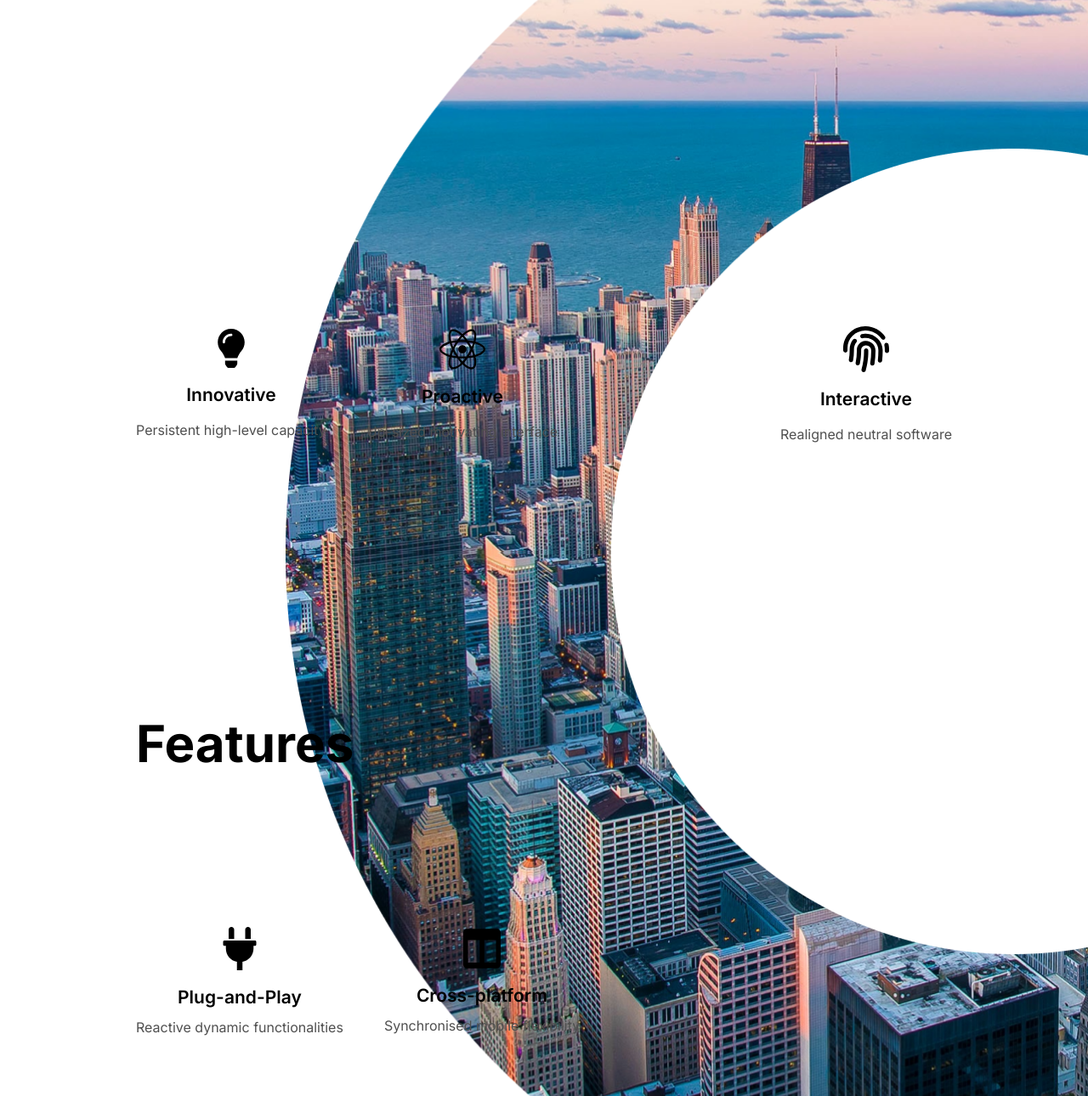
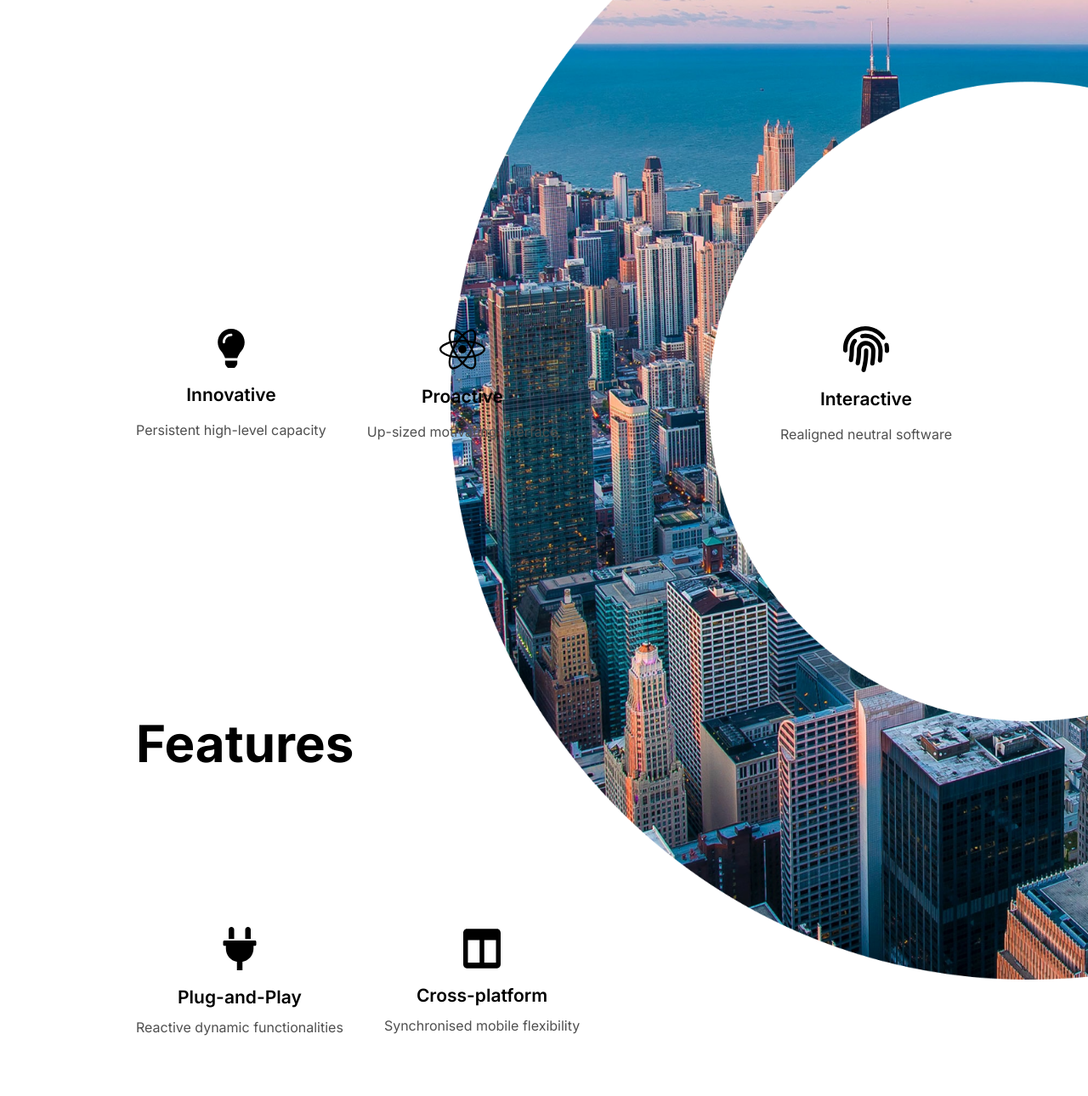
Before and after one commit to MariiaTyshkovets/Shade, a plain HTML site: page index.html in a window 1280 px wide. Shown: the part 468-1758 px from the top of the page at 85% size. Drawn offline with Linux system fonts and the light colour scheme.

Commit message:
little changes

```diff
--- a/index.html
+++ b/index.html
@@ -31,8 +31,12 @@
             <section class="main__banner">
                 <h2>Landing Page that</h2>
                 <h1>Increase your sells</h1>
-                <img src="img/town-top.png" alt="Town" class="background-image-top">
-                <img src="img/town-bottom.png" alt="Town" class="background-image-bottom">
+                <div class="background-image-top">
+                    <img src="img/town-top.png" alt="Town">
+                </div>
+                <div class="background-image-bottom">
+                    <img src="img/town-bottom.png" alt="Town">
+                </div>
                 <div class="increasing">
                     <div class="increasing__items">
                         <div class="increasing__item">
--- a/styles/_main.scss
+++ b/styles/_main.scss
@@ -12,19 +12,19 @@
 }
 
 .background-image-top {
+    width: 750px;
     position: absolute;
     top: 260px;
     right: 0px;
     z-index: -1;
-    width: 700px;
 }
 
 .background-image-bottom {
+    width: 750px;
     position: absolute;
-    top: 1118px;
+    top: 941px;
     right: 0px;
     z-index: -1;
-    width: 700px;
 }
 
 .increasing {
```
Also changed, not shown: css/style.css.
